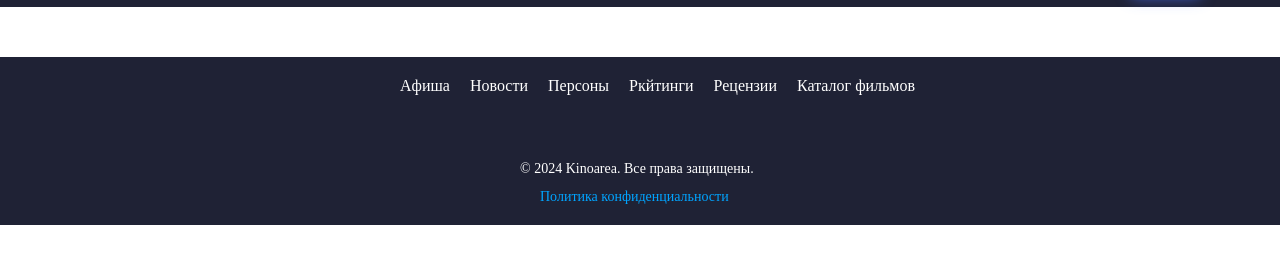
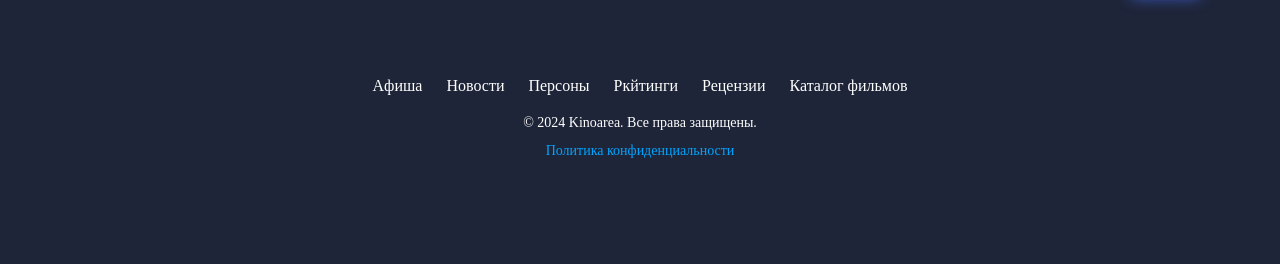
Before and after one commit to KamaProgman/tmdb_517, a website built with Vite: page index.html in a window 1280 px wide. Shown: the part 44-308 px from the top of the page. Built offline with nearby package versions, Linux system fonts and the light colour scheme.

Commit message:
header and footer

```diff
--- a/index.html
+++ b/index.html
@@ -9,7 +9,8 @@
 <body>
 
     <header class="header">
-        <div class="container">
+      <div class="container header__container">
+        <!-- <img src="/8680146_movie_roll_media_icon.png" alt="movie" class="img_movie"> -->
             <div class="logo">
                 <a href="#">Kino<span>Area</span></a>
             </div>
@@ -47,11 +48,11 @@
                   <li><a href="#">Каталог фильмов</a></li>
               </ul>
           </nav>
-        </div><br>
-      </div><br><br>
-      <div class="footer_info">
-          <p>&copy; 2024 Kinoarea. Все права защищены.</p>
-          <a href="#">Политика конфиденциальности</a>
+        </div>
+        <div class="footer_info">
+            <p>&copy; 2024 Kinoarea. Все права защищены.</p>
+            <a href="#">Политика конфиденциальности</a>
+        </div>
       </div>
   </footer>
 </body>
--- a/style.css
+++ b/style.css
@@ -3,16 +3,29 @@
   padding: 0;
   box-sizing: border-box;
 
+  body {
+    background-color: #1E2538;
+  }
+
 
 .header {
-  background-color: #1f2235;
   padding: 10px 0;
+}
+
+
+.img_movie {
+  width: 24px;
+  height: 24px;
 }
 
 .container {
   max-width: 1440px;
   width: 100%;
   margin: 0 auto;
+
+}
+
+.header__container {
   display: flex;
   justify-content: space-between;
   align-items: center;
@@ -80,12 +93,9 @@
 /* /////////////////////////////////////////////////////////// */
 
 .footer {
-  background-color: #1f2235;
   padding: 20px 0;
   color: #fff;
   margin-top: 50px;
-  padding-left: 400px;
-
 }
 
 .footer_nav ul {
@@ -95,11 +105,7 @@
   display: flex;
   justify-content: center;
   align-items: center;
-}
-
-.footer_nav ul li {
-  margin-right: 20px;
-  gap: 20px;
+  gap: 24px;
 }
 
 .footer_nav ul li a {
@@ -113,17 +119,21 @@
   color: #00a4ff;
 }
 
+.footer_info {
+  margin: 0 auto;
+  width: fit-content;
+  text-align: center;
+}
+
 .footer_info p {
   margin: 10px 0;
   font-size: 14px;
-  padding-left: 120px;
 }
 
 .footer_info a {
   color: #00a4ff;
   text-decoration: none;
   font-size: 14px;
-  padding-left: 140px;
 }
 
 .footer_info a:hover {
```
Also changed, not shown: public/8680146_movie_roll_media_icon.png (added).
